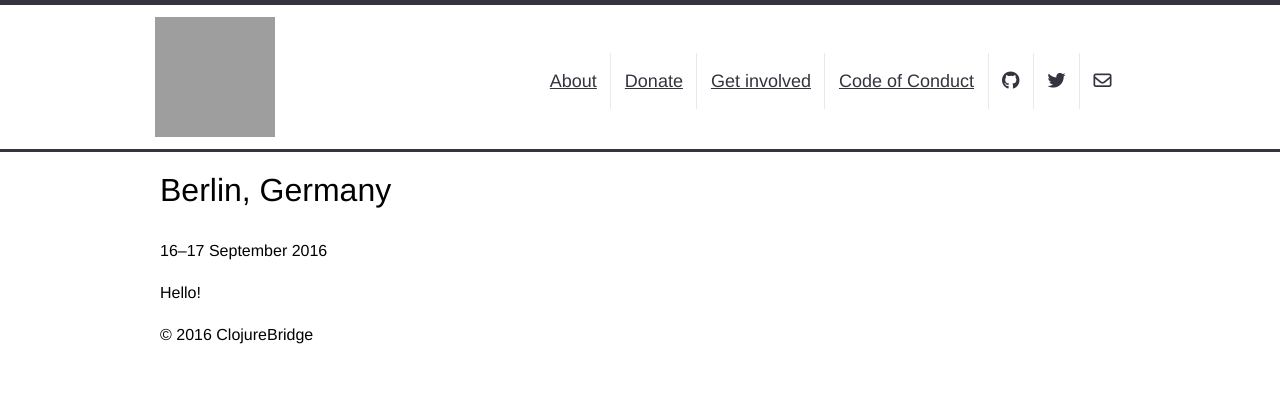
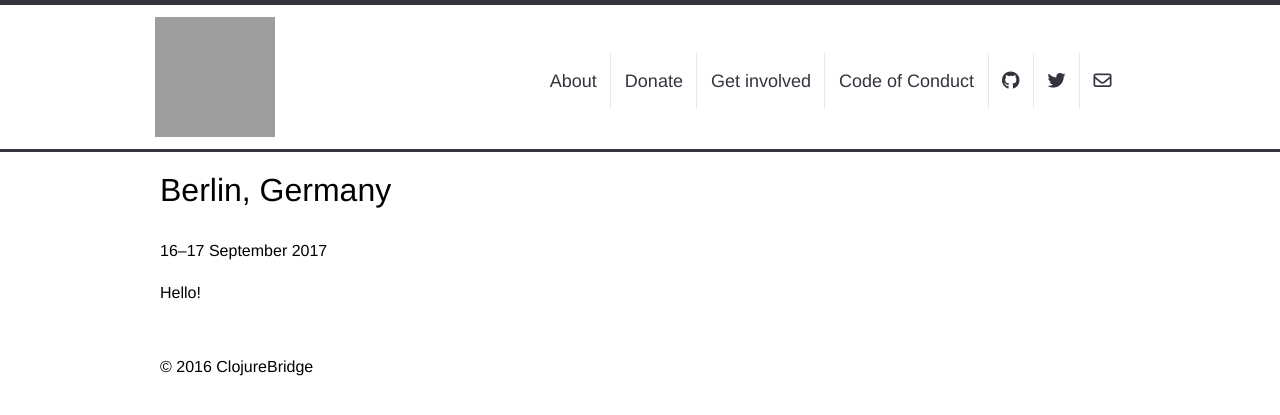
Before and after one commit to ClojureBridge/clojurebridge.github.io, a Jekyll site: the page built from _posts/2016-09-15-Berlin.md, in a window 1280 px wide. Shown: the top 415 px of the page. Built offline with Jekyll 4.4.1, drawn with Linux system fonts in a browser that asks for light colours; nearby versions of some CDN libraries; grey boxes are pictures that could not be loaded.

Commit message:
Fix link decoration and margin mistake

```diff
--- a/_posts/2016-09-15-Berlin.md
+++ b/_posts/2016-09-15-Berlin.md
@@ -1,7 +1,7 @@
 ---
 layout: post
 title:  "Berlin, Germany"
-date:   2016-09-16 11:37:37 +0200
-workshop_dates: 16–17 September 2016
+date:   2017-09-16 11:37:37 +0200
+workshop_dates: 16–17 September 2017
 ---
 Hello!
--- a/css/main.css
+++ b/css/main.css
@@ -46,6 +46,7 @@
 #site-nav li {
   float: left;
   padding: 0.75em;
+  text-decoration: none;
 }
 
 #site-nav li + li {
@@ -71,7 +72,7 @@
 
 .content-wrapper {
   padding: 0 2em;
-  margin-top: 1em;
+  padding-top: 1em;
 }
 
 .content {
@@ -127,14 +128,18 @@
   box-shadow: 0 0 5px #666;
 }
 
+p {
+  font-size: 1em;
+  line-height: 1.6;
+}
+
+.page-link {
+  text-decoration: none;
+}
+
 a {
   color: #33343e;
   text-decoration: underline;
-}
-
-p {
-  font-size: 1em;
-  line-height: 1.6;
 }
 
 h1, h2, h3, h4, h5, h6 {
```
